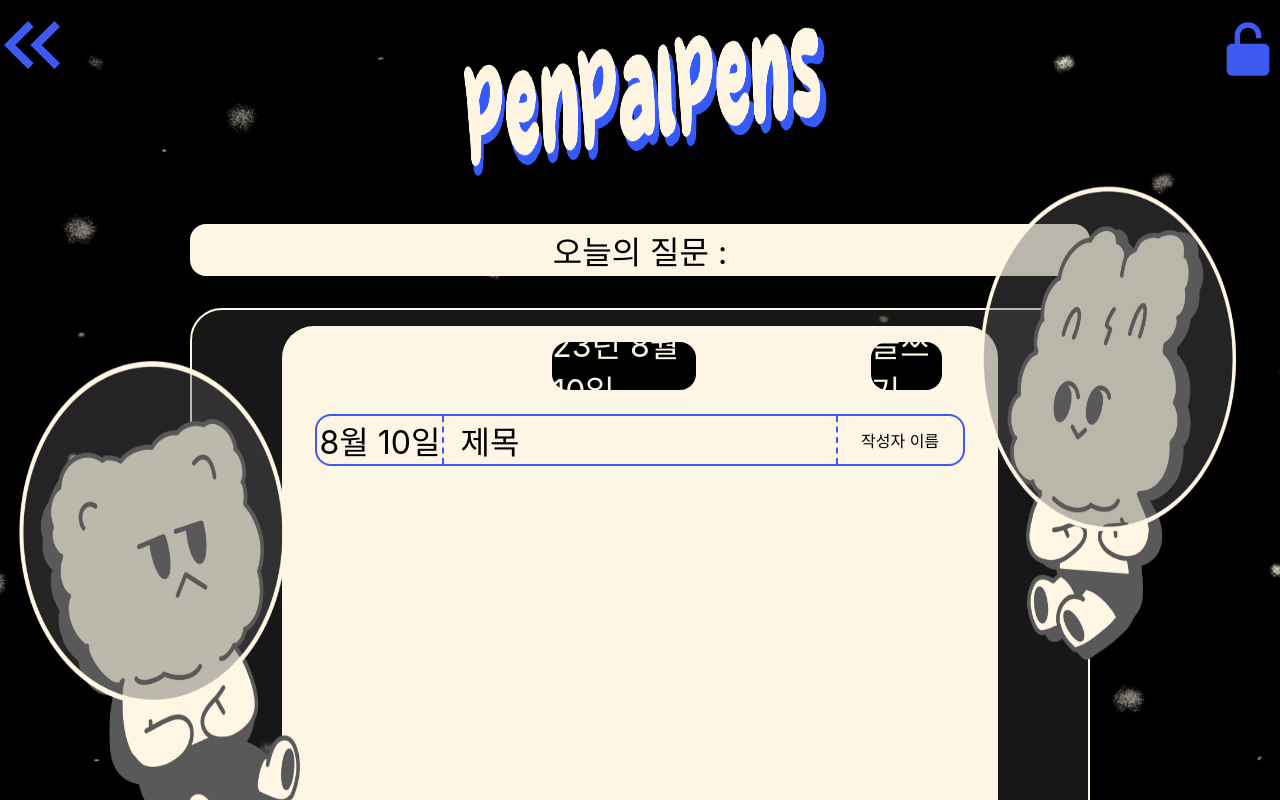
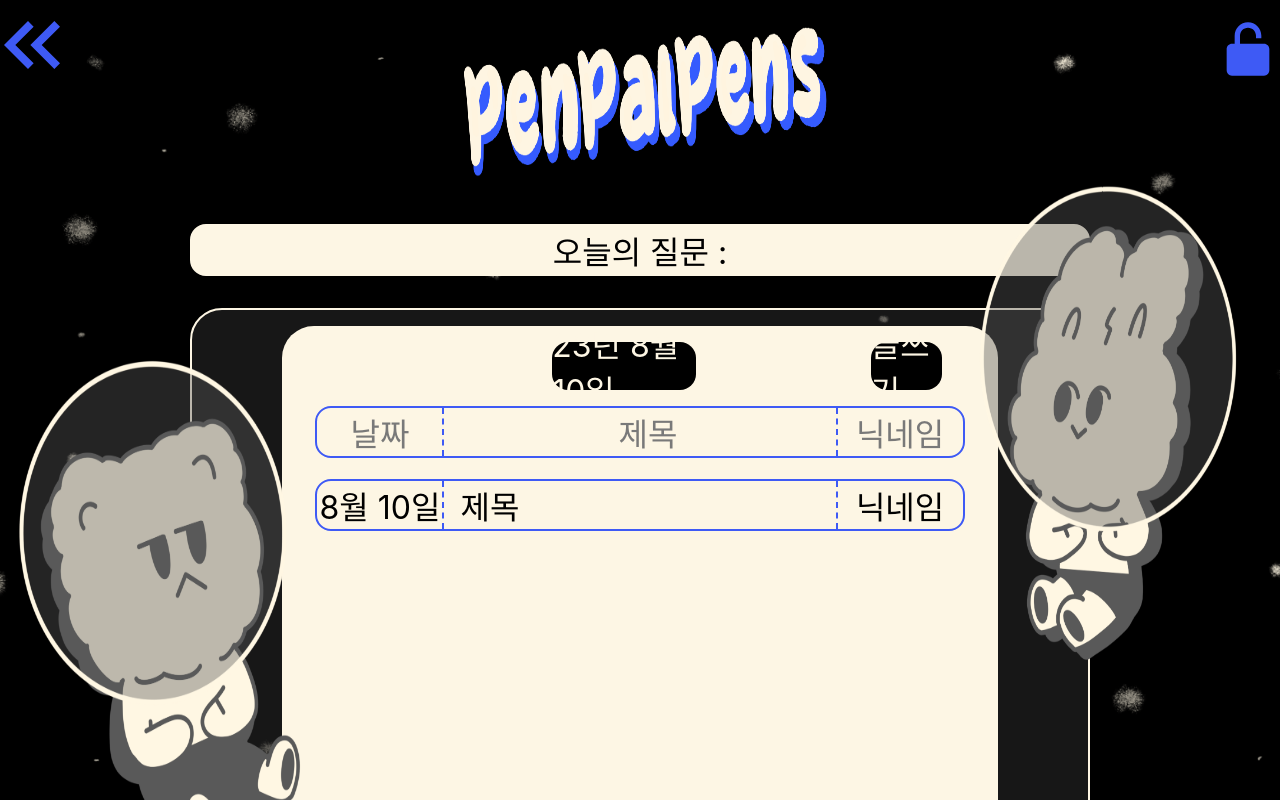
Before and after one commit to jaeho13/PenPalPens, a React (Create React App) app in the folder penpalpens/src/main/frontend/: page /share in a window 1280 px wide. Built offline with nearby package versions, Linux system fonts and the light colour scheme; the HTML template or start-up script is replaced by a standard one.

Commit message:
0816 jaeho 교환일기 디자인 수정

```diff
--- a/penpalpens/src/main/frontend/src/components/Share/Share.jsx
+++ b/penpalpens/src/main/frontend/src/components/Share/Share.jsx
@@ -71,15 +71,26 @@ const Share = () => {
                         </DateBind>
 
                         <DiaryList>
+                            <DailyDateExam>
+                                날짜
+                            </DailyDateExam>
+                            <DailyTitleExam>
+                                제목
+                            </DailyTitleExam>
+                            <DailyChangeExam>
+                                닉네임
+                            </DailyChangeExam>
+                        </DiaryList>
+
+                        <DiaryList>
                             <DailyDate>
                                 {formattedDate}
                             </DailyDate>
                             <DailyTitle onClick={goRead}>제목</DailyTitle>
                             <DailyChange>
-                                작성자 이름
+                                닉네임
                             </DailyChange>
                         </DiaryList>
-
                     </Main>
                 </Peel>
             </Background>
@@ -210,6 +221,8 @@ const Main = styled.div`
     margin: 0 auto;
     margin-top: 1rem;
     background-color: #fdf6e4;
+    overflow: auto; /* 스크롤 추가 */
+    overflow-x: hidden; /* 가로 스크롤 제거 */
 `
 
 const DateBind = styled.div`
@@ -259,11 +272,24 @@ const DiaryList = styled.div`
     border: 2px solid #3e5af5;
     border-radius: 1rem;
     margin: 0 auto;
-    margin-top: 0.5rem;
+    /* margin-top: 0.5rem; */
+    margin-bottom: 1.3rem;
     display: flex;
     justify-content: center;
     align-items: center;
     flex-direction: row;
+`
+
+const DailyDateExam = styled.div`
+    width: 20%;
+    height: 3rem;
+    border-radius: 1rem;
+    font-size: 2rem;
+    display: flex;
+    justify-content: center;
+    align-items: center;
+    color: #797979;
+    /* background-color: #595959; */
 `
 
 const DailyDate = styled.div`
@@ -275,6 +301,20 @@ const DailyDate = styled.div`
     justify-content: center;
     align-items: center;
     /* background-color: #595959; */
+`
+
+const DailyTitleExam = styled.div`
+    width: 60%;
+    height: 3rem;
+    border: 2px dashed #3e5af5;
+    border-top: 0;
+    border-bottom: 0;
+    padding-left: 1rem;
+    font-size: 2rem;
+    display: flex;
+    align-items: center;
+    justify-content: center;
+    color: #797979;
 `
 
 const DailyTitle = styled.div`
@@ -290,10 +330,24 @@ const DailyTitle = styled.div`
     cursor: pointer;
 `
 
+const DailyChangeExam = styled.div`
+    width: 20%;
+    height: 3rem;
+    border-radius: 3rem;
+    font-size: 2rem;
+    display: flex;
+    flex-direction: row;
+    justify-content: center;
+    align-items: center;
+    color: #797979;
+`
+
+
 const DailyChange = styled.div`
     width: 20%;
     height: 3rem;
     border-radius: 3rem;
+    font-size: 2rem;
     display: flex;
     flex-direction: row;
     justify-content: center;
```
